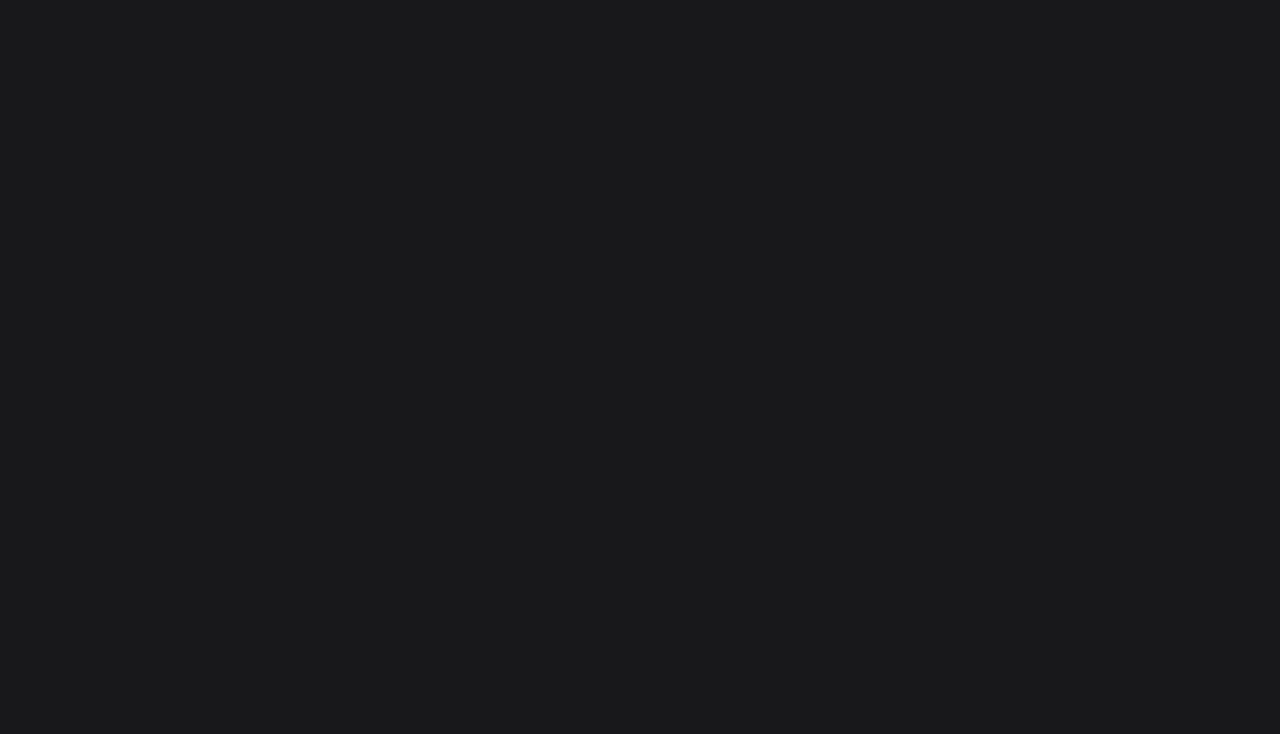
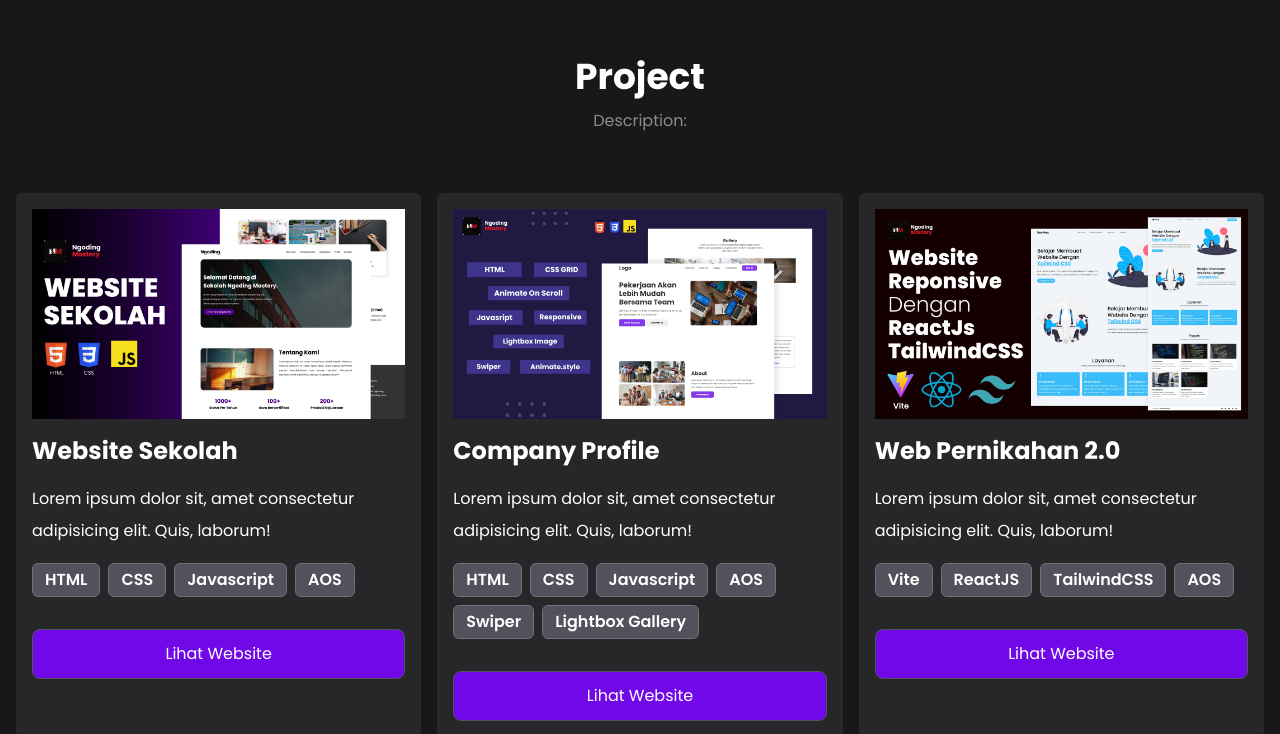
Before and after one commit to TheoPaskah/Personal-React-Portfolio, a React (Vite) app: page / in a window 1280 px wide. Shown: the part 2060-2794 px from the top of the page. Before the commit the page ends 1949 px from the top, so only its background shows below. Built offline with nearby package versions, Linux system fonts and the light colour scheme.

Commit message:
feat: add project section

```diff
--- a/src/App.jsx
+++ b/src/App.jsx
@@ -1,5 +1,5 @@
 import DataImage from './data';
-import {listTools} from './data';
+import {listTools, listProyek} from './data';
 
 function App() {
   return (
@@ -7,7 +7,7 @@
       <div className="hero grid md:grid-cols-2 items-center pt-10 xl:gap-0 gap-6 grid-cols-1">
         <div>
           <div className='flex items-center gap-3 mb-6 bg-zinc-800 w-fit p-4 rounded-2xl'>
-            <img src={DataImage.HeroImage} alt="HeroImage" className='w-10 rounded-md' />
+            <img src={DataImage.HeroImage} alt="HeroImage" className='w-10 rounded-md' loading='lazy' />
             <q>
               All big things come from small beginnings.
             </q>
@@ -27,7 +27,7 @@
             </a>
           </div>
         </div>
-        <img src={DataImage.HeroImage} alt="Hero Image" className='w-[500px] md:ml-auto' />
+        <img src={DataImage.HeroImage} alt="Hero Image" className='w-[500px] md:ml-auto' loading='lazy' />
       </div>
 
       {/* About */}
@@ -40,7 +40,7 @@
             Saat ini saya terus mengembangkan kemampuan melalui berbagai proyek akademik, proyek pribadi, serta pengalaman berorganisasi. Saya memiliki semangat untuk terus belajar dan mencoba teknologi baru, sekaligus memperkuat kemampuan teknis dan problem solving. Bagi saya, setiap proyek merupakan kesempatan untuk mendapatkan pengalaman baru dan menjadi developer yang lebih baik.
           </p>
           <div className='flex items-center justify-between'>
-            <img src={DataImage.HeroImage} alt="Image" className='w-12 rounded-md sm:block hidden' />
+            <img src={DataImage.HeroImage} alt="Image" className='w-12 rounded-md sm:block hidden' loading='lazy' />
             <div className='flex items-center gap-6'>
               <div>
                 <h1 className='text-4xl mb-1'>
@@ -73,7 +73,7 @@
 
             {listTools.map((tool) => (
               <div className='flex items-center gap-2 p-3 border border-zinc-600 rounded-md hover:border-zinc-800  group' key={tool.id}>
-                <img src={tool.gambar} alt="Tools Image" className='w-14 bg-zinc-800 p-1 group-hover:bg-zinc-900'/>
+                <img src={tool.gambar} alt="Tools Image" className='w-14 bg-zinc-800 p-1 group-hover:bg-zinc-900' loading='lazy'/>
                 <div>
                   <h4 className='font-bold'>
                     {tool.nama}
@@ -89,6 +89,44 @@
         </div>
       </div>
       {/* About */}
+
+      {/* Project */}
+      <div className="project mt-32 py-10">
+        <h1 className='text-center text-4xl font-bold mb-2'>
+          Project
+        </h1>
+        <p className='text-base/loose text-center opacity-50'>
+          Description:
+        </p>
+        <div className="project-box mt-14 grid lg:grid-cols-3 sm:grid-cols-2 grid-cols-1 gap-4">
+            {listProyek.map(proyek => (
+              <div key={proyek.id} className='p-4 bg-zinc-800 rounded-md'>
+                <img src={proyek.gambar} alt="Project Image" loading='lazy' />
+                <div>
+                  <h1 className='text-2xl font-bold my-4'>
+                    {proyek.nama}
+                  </h1>
+                  <p className='text-base/loose mb-4'>
+                    {proyek.desk}
+                  </p>
+                  <div className='flex flex-wrap gap-2'>
+                    {proyek.tools.map((tool, index) =>(
+                      <p className='py-1 px-3 border border-zinc-500 bg-zinc-600 rounded-md font-semibold' key={index}>
+                        {tool}
+                      </p>
+                    ))}
+                  </div>
+                  <div className='mt-8 text-center'>
+                    <a href="#" className='bg-violet-700 p-3 rounded-lg block border border-zinc-600'>
+                      Lihat Website
+                    </a>
+                  </div>
+                </div>
+              </div>
+            ))}
+        </div>
+      </div>
+      {/* Project */}
     </>
   );
 }
```
